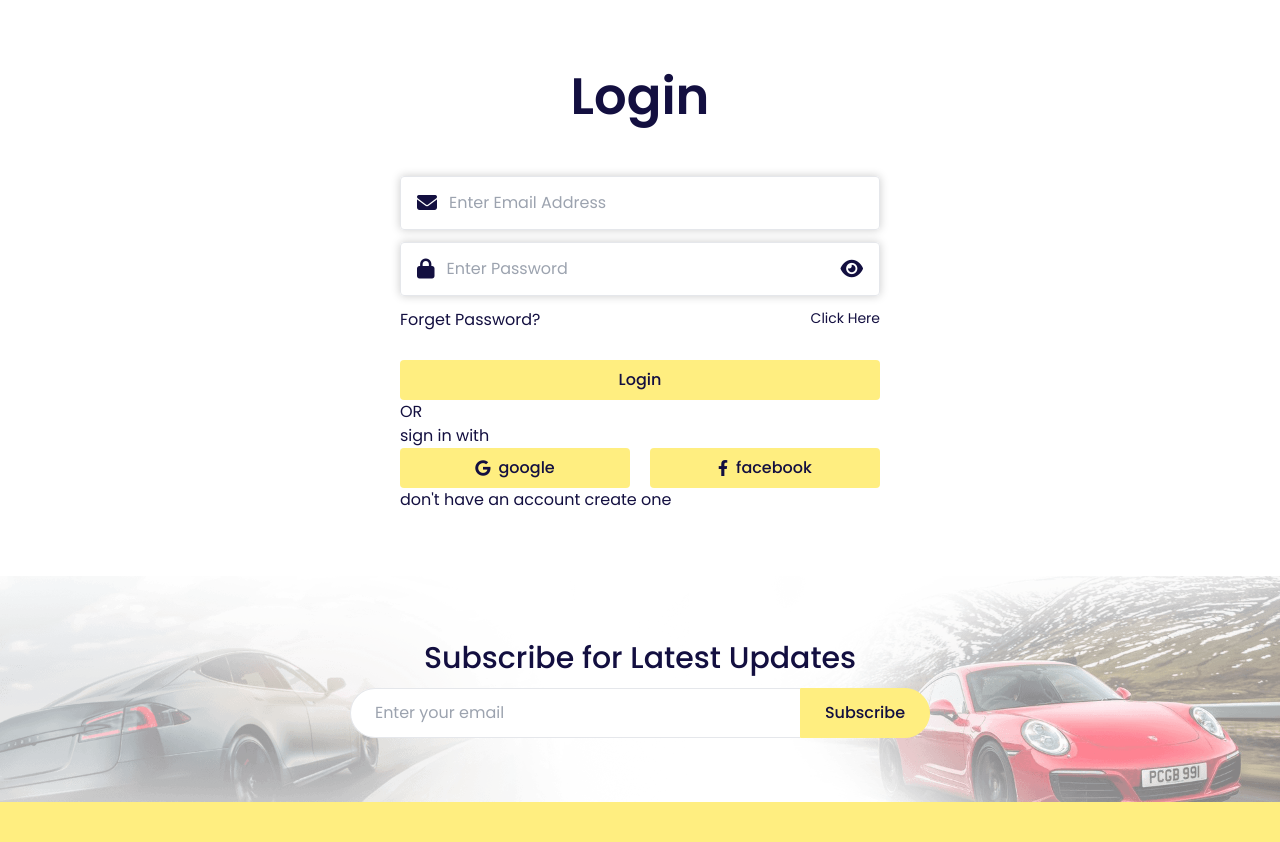
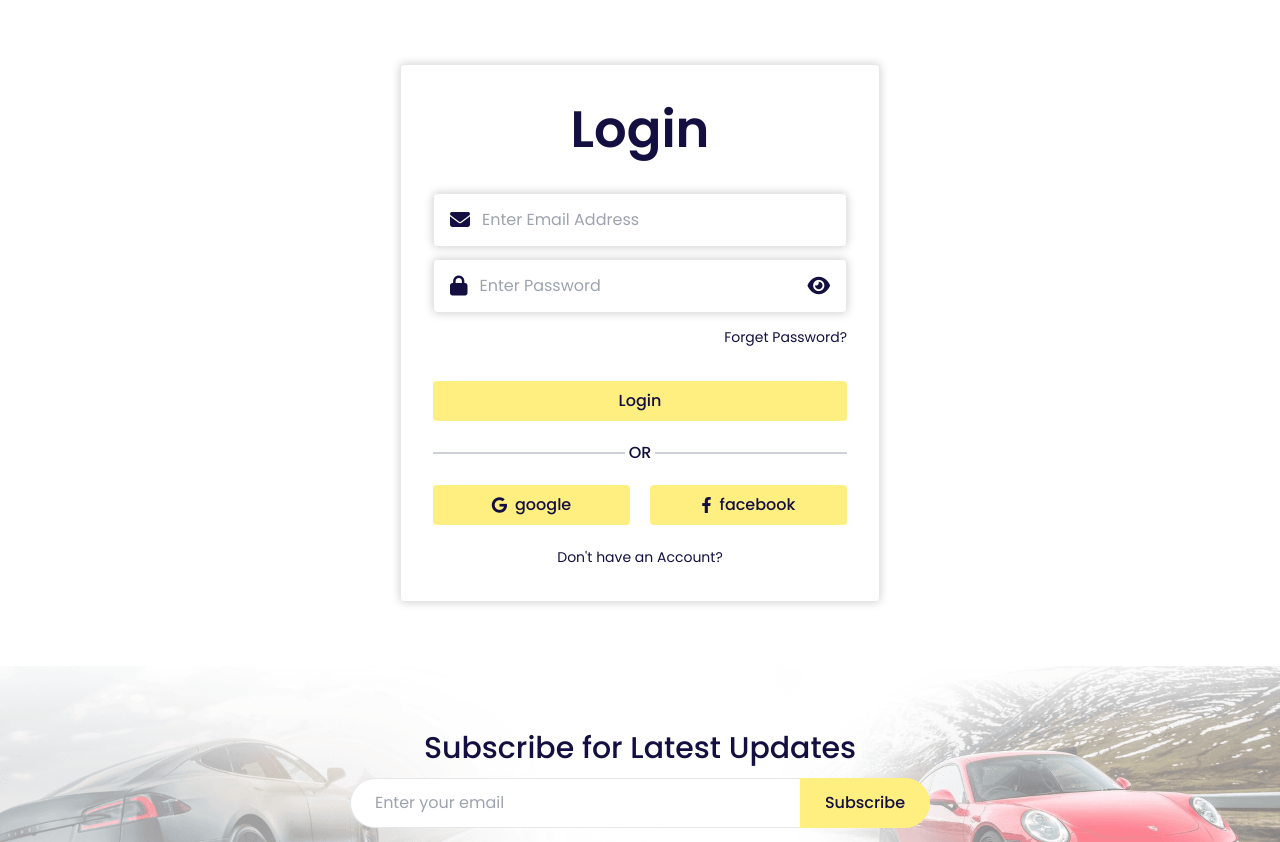
Before and after one commit to DerickEstephen/_MaxAuto, a PHP site: page /Web_Projects/login in a window 1280 px wide. Shown: the part 72-914 px from the top of the page. Run offline with PHP 8.4, Linux system fonts and the light colour scheme; some libraries are stand-ins or nearby versions.

Commit message:
add login page

```diff
--- a/lib/header.php
+++ b/lib/header.php
@@ -1,7 +1,7 @@
 <?php
 require "lib/dbconfig.php";
 
-$domain = "http://localhost/Web_Projects/MaxAuto/"
+$domain = "http://localhost/Web_Projects/_MaxAuto/"
 ?>
 <!DOCTYPE html>
 <html lang="en">
@@ -53,7 +53,7 @@ $domain = "http://localhost/Web_Projects/MaxAuto/"
             <div class="flex justify-between items-center">
                 <a href="<?php echo $domain ?>" class="text-db font-bold text-3xl"> <span class="text-dy">Max</span>Auto </a>
                 <ul class="flex items-center capitalize font-medium gap-6">
-                    <li><a href="" class="text-lg hover:text-dy">home</a></li>
+                    <li><a href="<?php echo $domain ?>" class="text-lg hover:text-dy">home</a></li>
                     <li><a href="" class="text-lg hover:text-dy">about</a></li>
                     <li><a href="" class="text-lg hover:text-dy">services</a></li>
                     <li><a href="" class="text-lg hover:text-dy">contact</a></li>
--- a/login.php
+++ b/login.php
@@ -3,8 +3,9 @@
 
 <section>
     <div class="container py-16">
-        <h3 class="text-[4vw] leading-tight text-db font-semibold mb-12 text-center">Login</h3>
-        <form method="post" class="w-2/5 mx-auto">
+        <div class="rounded border shadow-[0px_0px_10px_0px_rgba(0,0,0,0.2)] px-8 py-8 w-2/5 mx-auto">
+            <h3 class="text-[4vw] leading-tight text-db font-semibold mb-8 text-center">Login</h3>
+            <form method="post">
                 <div class="flex items-center gap-3 border px-4 py-3 rounded shadow-[0px_0px_10px_0px_rgba(0,0,0,0.2)] mb-3">
                     <i class="fa-solid fa-envelope text-xl"></i>
                     <input type="email" name="email" placeholder="Enter Email Address" class="w-full outline-none" required>
@@ -14,21 +15,21 @@
                     <input type="password" id="password" name="password" placeholder="Enter Password" class="w-full outline-none" required>
                     <i class="fa-solid fa-eye text-xl" id="eye" onclick="toggle()"></i>
                 </div>
-            <p class="flex justify-between"> Forget Password? <a href="#" class="text-sm hover:underline mb-8">Click Here</a> </p>
-            <div class="flex flex-col justify-center">
+                <div class="text-end mb-8"> <a href="#" class="text-sm hover:underline">Forget Password?</a> </div>
+                <div class="flex flex-col justify-center mb-5">
                     <input type="submit" name="submit_btn" value="Login" class="cursor-pointer text-center text-db bg-ly rounded px-6 py-2 font-medium hover:bg-dy">
-                <div class="relative">
-                    <p class="bg-white">OR</p>
-                    <hr class="absolute ">
+                    <div class="relative my-5">
+                        <p class="relative z-[2] mx-auto bg-white max-w-max px-1 font-medium">OR</p>
+                        <p class="border-b border-gray-400 w-full absolute z-[1] top-[50%] translate-y-[-50%]"></p>
                     </div>
-                <p>sign in with</p>
                     <div class="flex gap-5">
                         <a href="#" class="w-full flex gap-2 items-center justify-center text-db bg-ly rounded px-6 py-2 font-medium hover:bg-dy"><span class="fab fa-google"></span> google </a>
                         <a href="#" class="w-full flex gap-2 items-center justify-center text-db bg-ly rounded px-6 py-2 font-medium hover:bg-dy"><span class="fab fa-facebook-f"></span> facebook </a>
                     </div>
                 </div>
-            <p> don't have an account <a href="signup.php" id="signup-btn">create one</a> </p>
+                <div class="text-center"><a href="signup.php" class="text-sm hover:underline" >Don't have an Account?</a></div>
             </form>
+        </div>
     </div>
 </section>
 
```
Lines whose indentation alone changed are shown as unchanged.
